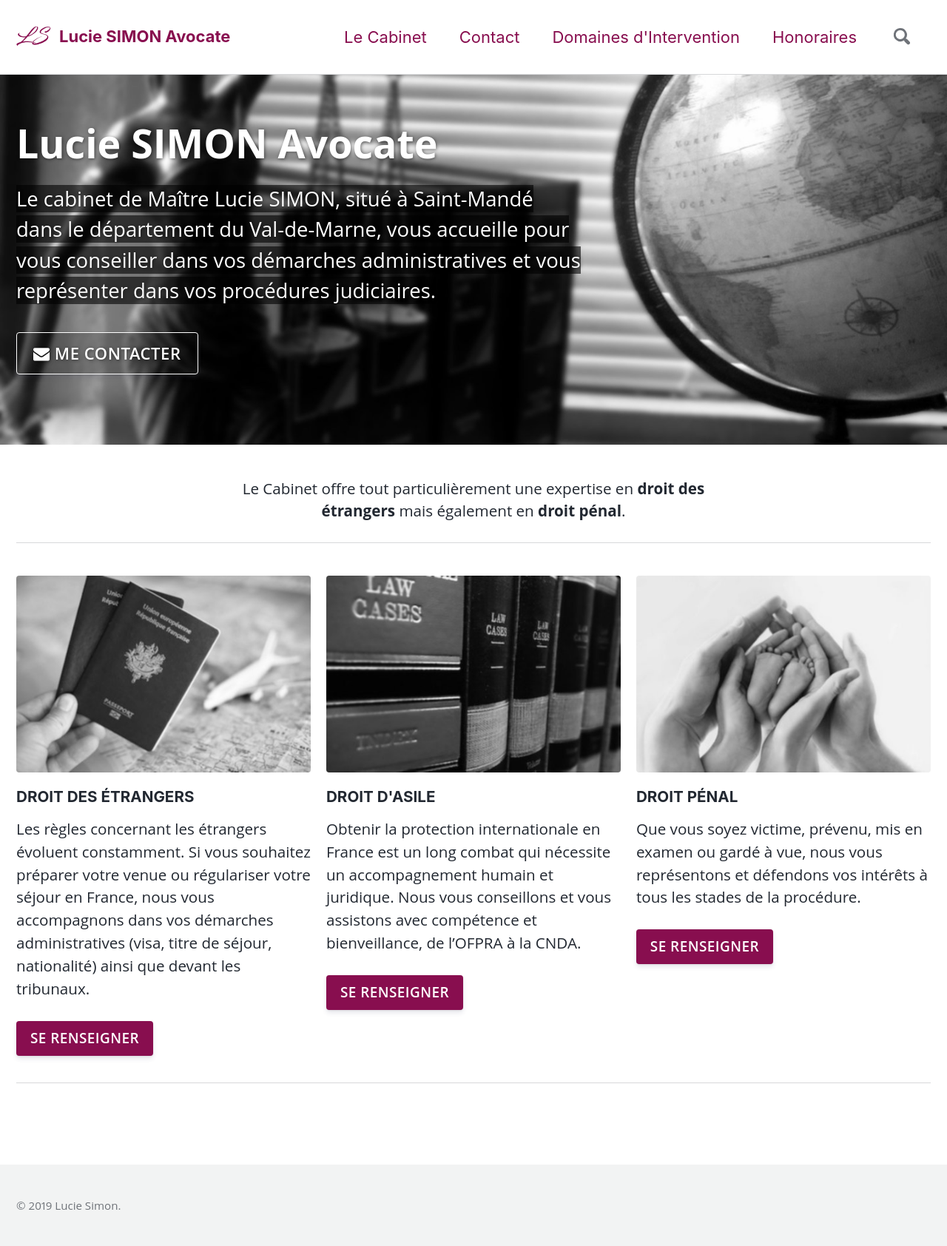
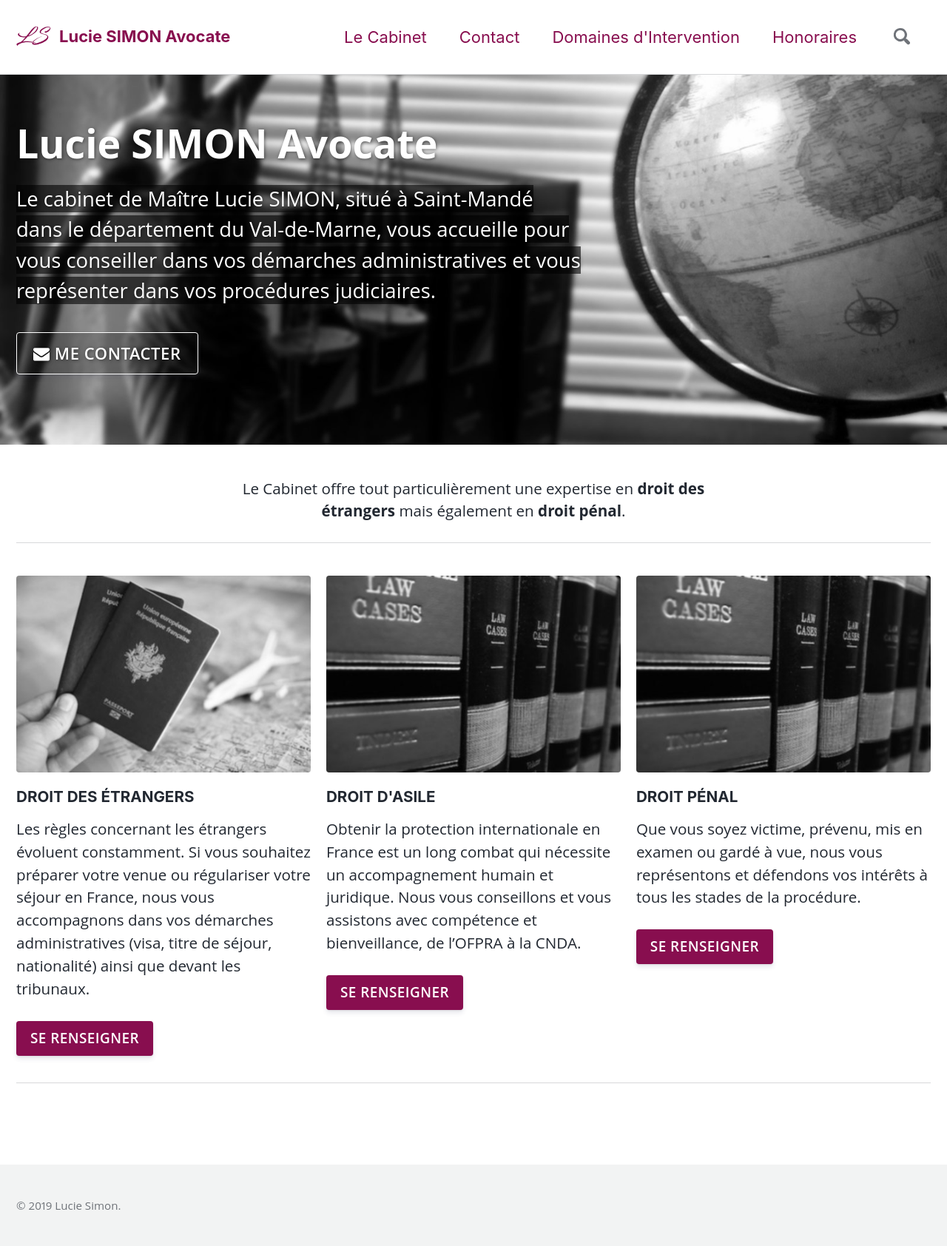
Before and after one commit to luciesimonavocate/luciesimonavocate.github.io, a Jekyll site: the page built from _pages/home.md, in a window 1280 px wide. Shown: the whole page at 74% size. Built offline with Jekyll 4.4.1, drawn with Linux system fonts in a browser that asks for light colours.

Commit message:
Update home.md

```diff
--- a/_pages/home.md
+++ b/_pages/home.md
@@ -23,7 +23,7 @@ feature_row:
     url: "/domaines/#droit-d-asile"
     btn_class: "btn--primary btn--small"
     btn_label: "Se Renseigner"
-  - image_path: /assets/images/mm-droit-famille.jpg
+  - image_path: /assets/images/mm-droit-penal.jpg
     alt: "Droit pénal"
     title: "Droit pénal"
     excerpt: "Que vous soyez victime, prévenu, mis en examen ou gardé à vue, nous vous représentons et défendons vos intérêts à tous les stades de la procédure."
```
